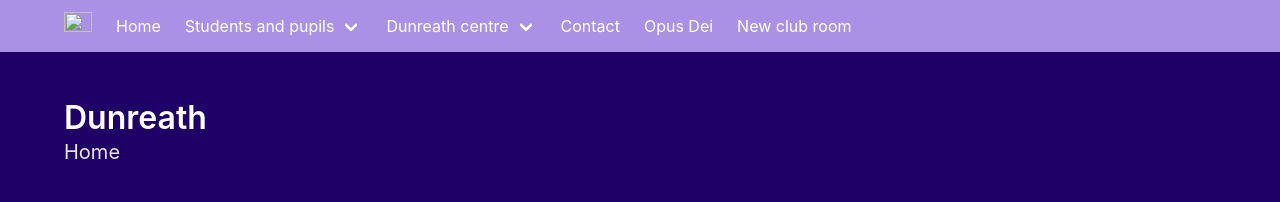
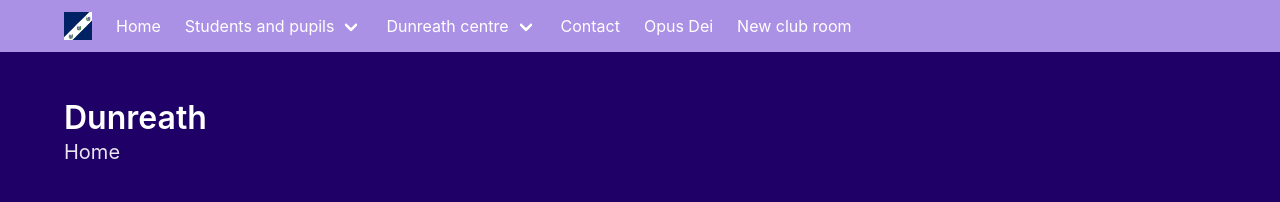
Before and after one commit to jrmhaig/dunreath, a Jekyll site: the page built from index.md, in a window 1280 px wide. Shown: the top 202 px of the page. Built offline with Jekyll 4.4.1, drawn with Linux system fonts in a browser that asks for light colours.

Commit message:
Fix navbar links (again)

```diff
--- a/_config.yml
+++ b/_config.yml
@@ -31,31 +31,31 @@ url: "" # the base hostname & protocol for your site, e.g. http://example.com
 
 navbar:
   - text: Home
-    link: /
+    link:
   - text: Students and pupils
-    link: /students-and-pupils
+    link: students-and-pupils
     submenu:
       - text: University students
-        link: /university-students
+        link: university-students
       - text: Study centre
-        link: /study-centre
+        link: study-centre
       - text: Boys club
-        link: /boys-club
+        link: boys-club
       - text: Safeguarding young people
-        link: /safeguarding
+        link: safeguarding
       - text: Leadership team
-        link: /leadership
+        link: leadership
   - text: Dunreath centre
-    link: /dunreath-centre
+    link: dunreath-centre
     submenu:
       - text: Activities for men
-        link: /activities-for-men
+        link: activities-for-men
   - text: Contact
-    link: /contact
+    link: contact
   - text: Opus Dei
-    link: /opus-dek
+    link: opus-dek
   - text: New club room
-    link: /new-club-room
+    link: new-club-room
 
 # Build settings
 #theme: minima
--- a/_includes/navbar.html
+++ b/_includes/navbar.html
@@ -2,7 +2,7 @@
   <div class="container">
   <div class="navbar-brand">
     <a class="navbar-item" href="{{ site.baseurl }}">
-      <img src="{{ site.baseurl }}assets/images/dunreath_shield.jpg" width="28" height="28">
+      <img src="{{ site.baseurl }}/assets/images/dunreath_shield.jpg" width="28" height="28">
     </a>
 
     <a role="button" class="navbar-burger burger" aria-label="menu" aria-expanded="false" data-target="navbarBasicExample">
@@ -22,14 +22,14 @@
             </a>
             <div class="navbar-dropdown">
               {% for subitem in item.submenu %}
-                <a class="navbar-item" href="{{ site.baseurl }}{{ subitem.link }}">
+                <a class="navbar-item" href="{{ site.baseurl }}/{{ subitem.link }}">
                   {{ subitem.text }}
                 </a>
               {% endfor %}
             </div>
           </div>
         {% else %}
-          <a class="navbar-item" href="{{ site.baseurl}}{{ item.link }}">
+          <a class="navbar-item" href="{{ site.baseurl}}/{{ item.link }}">
             {{ item.text }}
           </a>
         {% endif %}
```
Also changed, not shown: README.md.
